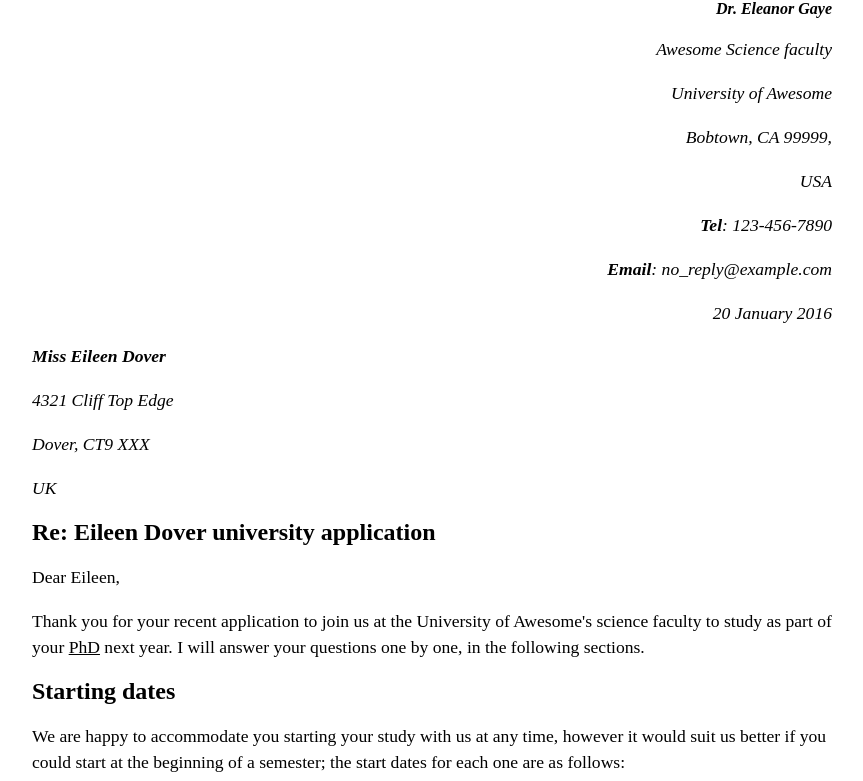
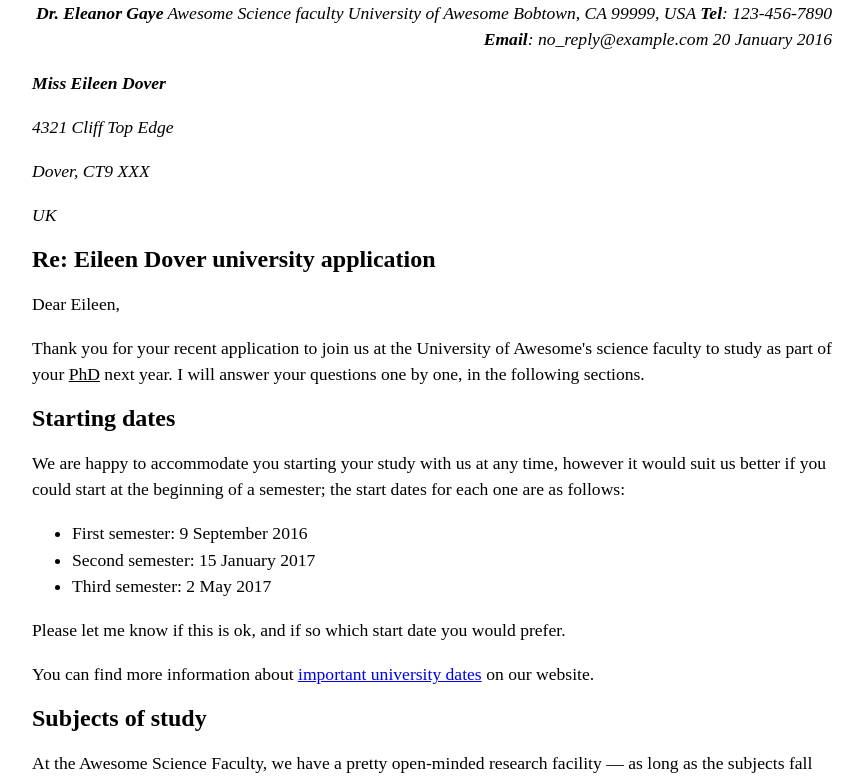
Before and after one commit to komatuna10/git-tutorial, a plain HTML site: page index.html in a window 1280 px wide. Shown: the top 781 px of the page, without its empty margins (208-1071 px from the left). Drawn offline with Linux system fonts and the light colour scheme.

Commit message:
再１４

```diff
--- a/index.html
+++ b/index.html
@@ -7,16 +7,16 @@
 
 <body>
   <div class="sender-column">
-    <i><strong>Dr. Eleanor Gaye</strong>
-      <p>Awesome Science faculty</p>
-      <p>University of Awesome</p>
-      <p>Bobtown, CA 99999,</p>
-      <p>USA</p>
-      <p><strong>Tel</strong>: 123-456-7890</p>
-      <p><strong>Email</strong>: no_reply@example.com</p>
+    <address><strong>Dr. Eleanor Gaye</strong>
+      Awesome Science faculty
+      University of Awesome
+      Bobtown, CA 99999,
+      USA
+      <strong>Tel</strong>: 123-456-7890
+      <strong>Email</strong>: no_reply@example.com
 
-      <p>20 January 2016</p>
-    </i>
+      20 January 2016
+    </address>
   </div>
 
 
```
